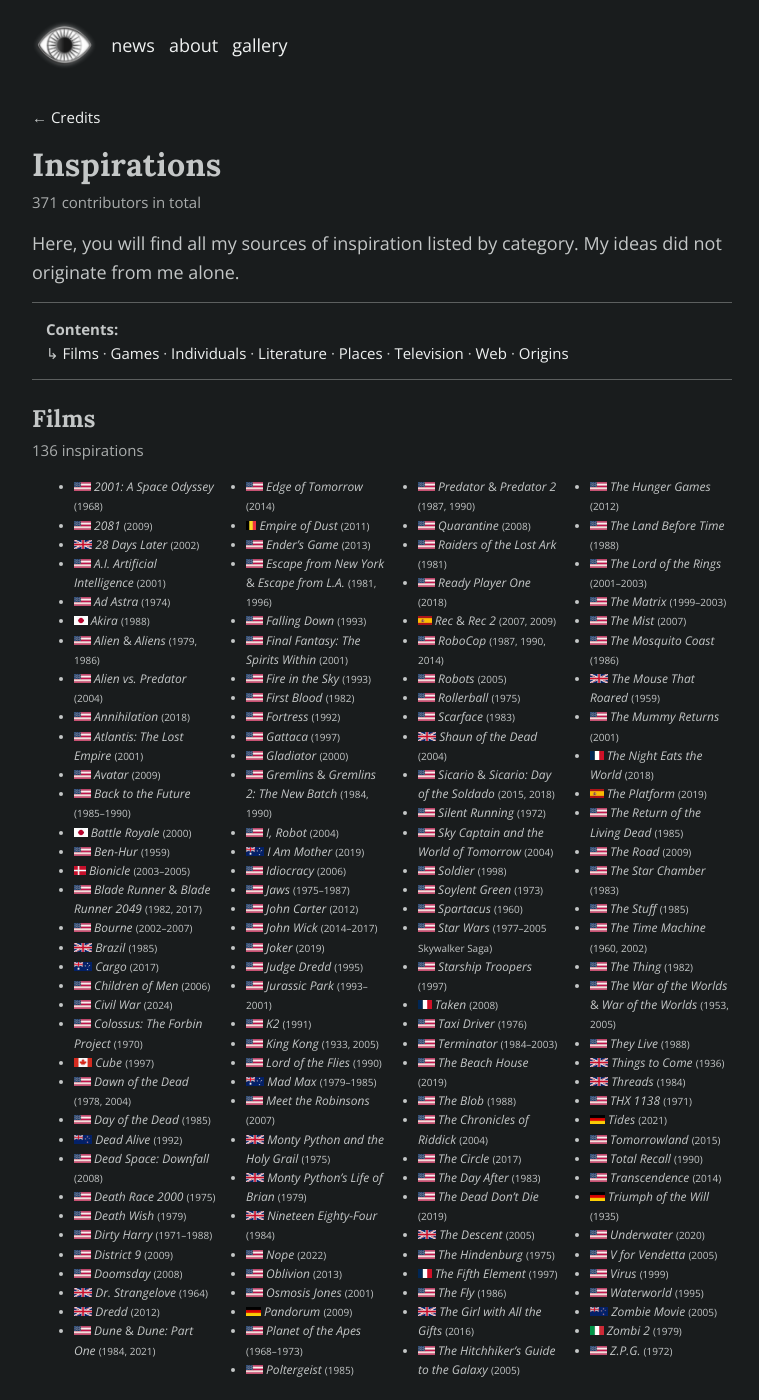
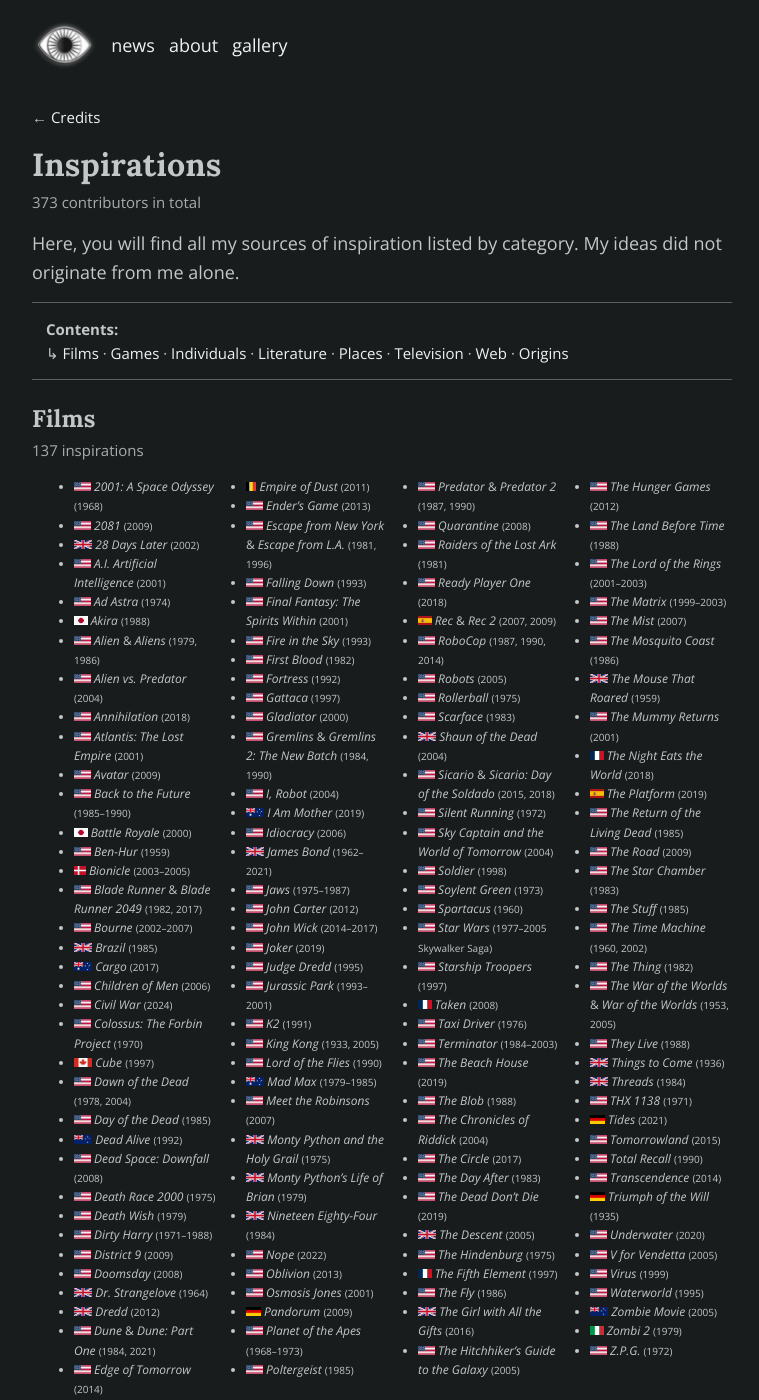
Before and after one commit to schizoidnightmares/schizoidnightmares.com, a Jekyll site: the page built from credits/inspirations.md, in a window 1280 px wide and 1400 px high. Shown: the whole window, without its empty margins (258-1017 px from the left). Built offline with Jekyll 4.4.1, drawn with Linux system fonts in a browser that asks for light colours; some of the changed text lies outside the part shown.

Commit message:
adding inspiration

```diff
--- a/credits/inspirations.md
+++ b/credits/inspirations.md
@@ -7,7 +7,7 @@
 ---
 
 # Inspirations
-371 contributors in total
+373 contributors in total
 {: .cap}
 
 Here, you will find all my sources of inspiration listed by category. My ideas did not originate from me alone.
@@ -23,7 +23,7 @@
 {: .toc}
 
 ## Films
-136 inspirations
+137 inspirations
 {: .cap}
 
 {% include inspirations.html category='films' size='smallest' %}
@@ -68,16 +68,16 @@
 49 origins
 {: .cap}
 
-{% include origin.html flag="us" perc="53.9" %}
-{% include origin.html flag="gb" perc="12.7" %}
+{% include origin.html flag="us" perc="53.6" %}
+{% include origin.html flag="gb" perc="13.1" %}
 {% include origin.html flag="ca" perc="5.4" %}
 {% include origin.html flag="de" perc="2.4" %}
-{% include origin.html flag="fr" perc="2.2" %}
+{% include origin.html flag="fr" perc="2.1" %}
 {% include origin.html flag="cn" perc="1.6" %}
 {% include origin.html flag="jp" perc="1.6" %}
-{% include origin.html flag="au" perc="1.4" %}
-{% include origin.html flag="it" perc="1.4" %}
-{% include origin.html flag="ru" perc="1.4" %}
+{% include origin.html flag="au" perc="1.3" %}
+{% include origin.html flag="it" perc="1.3" %}
+{% include origin.html flag="ru" perc="1.3" %}
 {% include origin.html flag="nz" perc="1.1" %}
 {% include origin.html flag="ph" perc="1.1" %}
 {% include origin.html flag="cz" perc="0.8" %}
```
Also changed, not shown: other parts of credits/inspirations.md (+1 -1 lines), _data/inspirations.yaml (+8 -0 lines), credits/index.md (+2 -2 lines).
